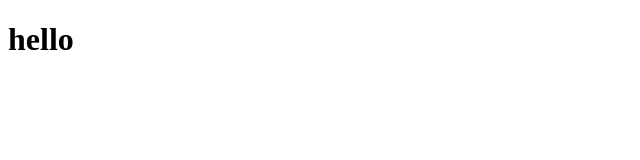
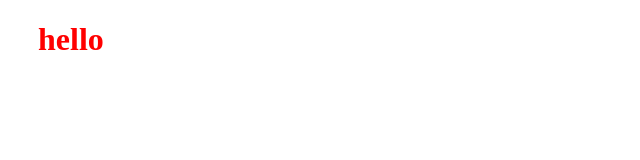
Before and after one commit to NikitaUstnov/test-prod, a website with bundled scripts: page src/index.html in a window 1280 px wide. Shown: the whole page, without its empty margins (0-640 px from the left). Built offline with nearby package versions, Linux system fonts and the light colour scheme.

Commit message:
require less

```diff
--- a/package.json
+++ b/package.json
@@ -22,5 +22,8 @@
   "homepage": "https://github.com/NikitaUstnov/test-prod",
   "dependencies": {
     "gh-pages": "^3.1.0"
+  },
+  "devDependencies": {
+    "less": "^4.1.1"
   }
 }
--- a/src/index.js
+++ b/src/index.js
@@ -0,0 +1 @@
+import './styles.less'
--- /dev/null
+++ b/src/styles.less
@@ -0,0 +1,4 @@
+h1 {
+  color: red;
+  margin-left: 30px;
+}
```
Also changed, not shown: dist/index.html, 5 other files.
